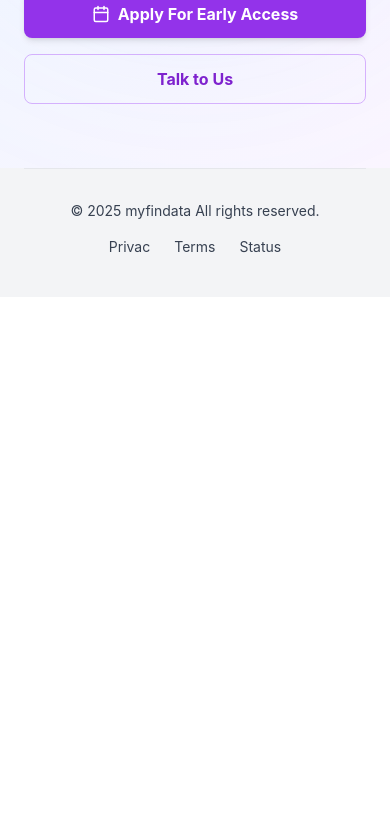
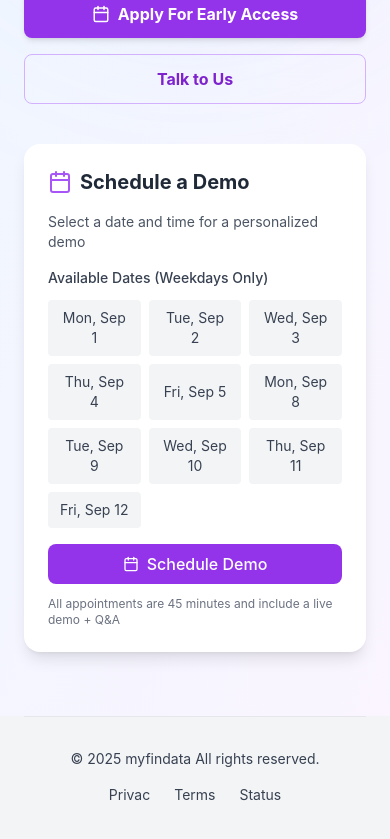
Before and after one commit to iregmember5/fin-data, a React (Vite) app: page / in a window 390 px wide. Shown: the part 10730-11569 px from the top of the page. Before the commit the page ends 11027 px from the top, so only its background shows below. Built offline with nearby package versions, Linux system fonts and the light colour scheme.

Commit message:
callender added how it works changes and add form connect with googlesheet with callender functiionality and all needed change

```diff
--- a/src/components/sections/CTA.tsx
+++ b/src/components/sections/CTA.tsx
@@ -29,6 +29,7 @@ const CTA: React.FC<{isDark: boolean, id?: string }> = ({isDark, id }) => {
 
   // Your Google Apps Script URL
   const GOOGLE_SCRIPT_URL = "https://script.google.com/macros/s/AKfycbwknL4h5troWlq8WIUVqCE9M96z_M1I3T6aqSE5UJ0ioPC3Yneu47ThWZUuix7eDcFSbg/exec";
+
   // Generate time slots (9 AM to 5 PM in 30-minute increments)
   const generateTimeSlots = () => {
     const times = [];
@@ -78,52 +79,15 @@ const CTA: React.FC<{isDark: boolean, id?: string }> = ({isDark, id }) => {
     setFormData(prev => ({ ...prev, appointmentTime: time }));
   };
 
-const handleSubmit = async (e: React.FormEvent) => {
-  e.preventDefault();
-  setIsLoading(true);
+  const handleMyPowerlyRedirect = () => {
+    window.open('http://mypowerly.com/', '_blank');
+  };
+
+  const handleCloseModal = () => {
+    setShowModal(false);
+    setSubmitted(false);
+    setShowCalendar(false);
     setError("");
-
-  try {
-    // Prepare form data for Google Sheets
-    const formDataForSheets = new URLSearchParams();
-    formDataForSheets.append("name", formData.name); // REMOVE ()
-    formDataForSheets.append("email", formData.email); // REMOVE ()
-    formDataForSheets.append("phone", formData.phone); // REMOVE ()
-    formDataForSheets.append("profiles", formData.profiles); // REMOVE ()
-    formDataForSheets.append("useCases", formData.useCases.join(", "));
-    formDataForSheets.append("priorityReason", formData.priorityReason); // REMOVE ()
-    formDataForSheets.append("comments", formData.comments); // REMOVE ()
-    formDataForSheets.append("agreeToPromotions", formData.agreeToPromotions ? "Yes" : "No");
-    formDataForSheets.append("reminder24h", formData.reminder24h ? "Yes" : "No");
-    formDataForSheets.append("reminder1h", formData.reminder1h ? "Yes" : "No");
-    formDataForSheets.append("reminder30m", formData.reminder30m ? "Yes" : "No");
-    formDataForSheets.append("reminder10m", formData.reminder10m ? "Yes" : "No");
-
-    // Add appointment data if selected
-    if (formData.appointmentDate && formData.appointmentTime) {
-      formDataForSheets.append("appointmentDate", formData.appointmentDate); // REMOVE ()
-      formDataForSheets.append("appointmentTime", formData.appointmentTime); // REMOVE ()
-    }
-
-    const response = await fetch(GOOGLE_SCRIPT_URL, {
-      method: 'POST',
-      headers: {
-        'Content-Type': 'application/x-www-form-urlencoded',
-      },
-      body: formDataForSheets.toString()
-    });
-
-      if (response.ok) {
-        const result = await response.json();
-        if (result.result === 'success') {
-          console.log("Data successfully sent to Google Sheets");
-          setSubmitted(true);
-
-          // Reset form after 3 seconds
-          setTimeout(() => {
-            setSubmitted(false);
-            setShowModal(false);
-            setIsLoading(false);
     setFormData({
       name: "",
       email: "",
@@ -142,7 +106,49 @@ const handleSubmit = async (e: React.FormEvent) => {
     });
     setSelectedDate("");
     setSelectedTime("");
-          }, 3000);
+  };
+
+const handleSubmit = async (e: React.FormEvent) => {
+  e.preventDefault();
+  setIsLoading(true);
+  setError("");
+
+  try {
+    // Prepare form data for Google Sheets
+    const formDataForSheets = new URLSearchParams();
+    formDataForSheets.append("name", formData.name);
+    formDataForSheets.append("email", formData.email);
+    formDataForSheets.append("phone", formData.phone);
+    formDataForSheets.append("profiles", formData.profiles);
+    formDataForSheets.append("useCases", formData.useCases.join(", "));
+    formDataForSheets.append("priorityReason", formData.priorityReason);
+    formDataForSheets.append("comments", formData.comments);
+    formDataForSheets.append("agreeToPromotions", formData.agreeToPromotions ? "Yes" : "No");
+    formDataForSheets.append("reminder24h", formData.reminder24h ? "Yes" : "No");
+    formDataForSheets.append("reminder1h", formData.reminder1h ? "Yes" : "No");
+    formDataForSheets.append("reminder30m", formData.reminder30m ? "Yes" : "No");
+    formDataForSheets.append("reminder10m", formData.reminder10m ? "Yes" : "No");
+
+    // Add appointment data if selected
+    if (formData.appointmentDate && formData.appointmentTime) {
+      formDataForSheets.append("appointmentDate", formData.appointmentDate);
+      formDataForSheets.append("appointmentTime", formData.appointmentTime);
+    }
+
+    const response = await fetch(GOOGLE_SCRIPT_URL, {
+      method: 'POST',
+      headers: {
+        'Content-Type': 'application/x-www-form-urlencoded',
+      },
+      body: formDataForSheets.toString()
+    });
+
+      if (response.ok) {
+        const result = await response.json();
+        if (result.result === 'success') {
+          console.log("Data successfully sent to Google Sheets");
+          setSubmitted(true);
+          setIsLoading(false);
         } else {
           throw new Error(result.error || 'Unknown error');
         }
@@ -196,7 +202,9 @@ const handleSubmit = async (e: React.FormEvent) => {
             : "bg-gradient-to-r from-purple-300/30 via-cyan-300/20 to-purple-400/30"
         }`} />
 
-        <div className="relative max-w-4xl mx-auto text-center px-6">
+        <div className="relative max-w-6xl mx-auto px-6 flex flex-col md:flex-row items-center gap-10">
+          {/* Left side with content */}
+          <div className="w-full md:w-3/5 text-center md:text-left">
             {/* Headline */}
             <h2 className={`text-3xl md:text-4xl font-bold leading-tight mb-4 ${
               isDark ? "text-white" : "text-gray-800"
@@ -212,7 +220,7 @@ const handleSubmit = async (e: React.FormEvent) => {
             </h2>
 
             {/* Subtext */}
-          <p className={`text-base md:text-lg max-w-2xl mx-auto mb-8 ${
+            <p className={`text-base md:text-lg max-w-2xl mx-auto md:mx-0 mb-8 ${
               isDark ? "text-gray-300" : "text-gray-600"
             }`}>
               From intake to delivery, myfindata eliminates tedious tasks while
@@ -220,7 +228,7 @@ const handleSubmit = async (e: React.FormEvent) => {
             </p>
 
             {/* CTA Buttons */}
-          <div className="flex flex-col sm:flex-row justify-center gap-4">
+            <div className="flex flex-col sm:flex-row gap-4 md:justify-start justify-center">
               <button
                 onClick={() => setShowModal(true)}
                 className={`font-bold py-3 px-6 rounded-lg shadow-md transition flex items-center justify-center gap-2 ${
@@ -241,6 +249,93 @@ const handleSubmit = async (e: React.FormEvent) => {
               </button>
             </div>
           </div>
+
+          {/* Right side with calendar */}
+          <div className="w-full md:w-2/5">
+            <div className={`p-6 rounded-2xl shadow-lg ${isDark ? "bg-gray-800" : "bg-white"}`}>
+              <h3 className={`text-xl font-bold mb-4 flex items-center gap-2 ${isDark ? "text-white" : "text-gray-800"}`}>
+                <Calendar className="text-purple-500" size={24} />
+                Schedule a Demo
+              </h3>
+              <p className={`text-sm mb-4 ${isDark ? "text-gray-300" : "text-gray-600"}`}>
+                Select a date and time for a personalized demo
+              </p>
+
+              {/* Calendar Date Picker */}
+              <div className="mb-4">
+                <h4 className={`font-medium mb-3 text-sm ${isDark ? "text-gray-300" : "text-gray-700"}`}>Available Dates (Weekdays Only)</h4>
+                <div className="grid grid-cols-3 gap-2 max-h-50 overflow-y-auto">
+                  {availableDates.map(date => (
+                    <button
+                      key={date}
+                      type="button"
+                      onClick={() => {
+                        handleDateSelect(date);
+                        setShowModal(true);
+                      }}
+                      className={`py-2 px-3 rounded text-sm transition ${
+                        selectedDate === date
+                          ? "bg-purple-600 text-white"
+                          : isDark
+                            ? "bg-gray-700 hover:bg-gray-600 text-white"
+                            : "bg-gray-100 hover:bg-gray-200 text-gray-700"
+                      }`}
+                    >
+                      {new Date(date).toLocaleDateString('en-US', {
+                        weekday: 'short',
+                        month: 'short',
+                        day: 'numeric'
+                      })}
+                    </button>
+                  ))}
+                </div>
+              </div>
+
+              {/* Time Slot Selector */}
+              {selectedDate && (
+                <div className="mb-4">
+                  <h4 className={`font-medium mb-2 text-sm ${isDark ? "text-gray-300" : "text-gray-700"}`}>Select Time</h4>
+                  <select
+                    value={formData.appointmentTime}
+                    onChange={(e) => handleTimeSelect(e.target.value)}
+                    className={`w-full py-2 px-3 rounded-lg border text-sm ${
+                      isDark
+                        ? "bg-gray-700 border-gray-600 text-white"
+                        : "bg-white border-gray-300 text-gray-900"
+                    }`}
+                  >
+                    <option value="">Select a time</option>
+                    {timeSlots.map(time => (
+                      <option key={time} value={time}>
+                        {new Date(`2000-01-01T${time}`).toLocaleTimeString('en-US', {
+                          hour: 'numeric',
+                          minute: '2-digit',
+                          hour12: true
+                        })}
+                      </option>
+                    ))}
+                  </select>
+                </div>
+              )}
+
+              <button
+                onClick={() => setShowModal(true)}
+                className={`w-full py-2 px-4 rounded-lg font-medium flex items-center justify-center gap-2 ${
+                  isDark
+                    ? "bg-purple-600 hover:bg-purple-700 text-white"
+                    : "bg-purple-600 hover:bg-purple-700 text-white"
+                }`}
+              >
+                <Calendar size={16} />
+                Schedule Demo
+              </button>
+
+              <p className={`text-xs mt-3 ${isDark ? "text-gray-400" : "text-gray-500"}`}>
+                All appointments are 45 minutes and include a live demo + Q&A
+              </p>
+            </div>
+          </div>
+        </div>
       </section>
 
       {/* Application Modal */}
@@ -251,11 +346,7 @@ const handleSubmit = async (e: React.FormEvent) => {
           }`}>
             {/* Close Button */}
             <button
-              onClick={() => {
-                setShowModal(false);
-                setShowCalendar(false);
-                setError("");
-              }}
+              onClick={handleCloseModal}
               className={`absolute top-4 right-4 rounded-full p-2 z-10 ${
                 isDark ? "hover:bg-gray-800" : "hover:bg-gray-100"
               }`}
@@ -270,6 +361,7 @@ const handleSubmit = async (e: React.FormEvent) => {
                 </div>
                 <h3 className="text-2xl font-bold mb-4">Application Submitted!</h3>
                 <p className="mb-6">Thank you for your interest. We'll be in touch soon with your early access details.</p>
+
                 {formData.appointmentDate && (
                   <div className={`p-4 rounded-lg mb-6 ${isDark ? "bg-gray-800" : "bg-blue-50"}`}>
                     <h4 className="font-semibold mb-2 flex items-center justify-center gap-2">
@@ -283,12 +375,33 @@ const handleSubmit = async (e: React.FormEvent) => {
                     </p>
                   </div>
                 )}
+
+                {/* MyPowerly Account Option */}
+                <div className={`p-4 rounded-lg mb-6 border-2 border-dashed ${
+                  isDark ? "bg-gray-800 border-gray-600" : "bg-purple-50 border-purple-300"
+                }`}>
+                  <p className="mb-4 text-sm">
+                    Would you like to create an account on MyPowerly.com?
+                  </p>
+                  <div className="flex flex-col sm:flex-row gap-3 justify-center">
                     <button
-                  onClick={() => setShowModal(false)}
-                  className="px-6 py-2 rounded-lg font-medium bg-purple-600 hover:bg-purple-700 text-white"
+                      onClick={handleMyPowerlyRedirect}
+                      className="px-6 py-2 rounded-lg font-medium bg-purple-600 hover:bg-purple-700 text-white transition"
                     >
-                  Close
+                      Yes, Create Account
                     </button>
+                    <button
+                      onClick={handleCloseModal}
+                      className={`px-6 py-2 rounded-lg font-medium transition ${
+                        isDark
+                          ? "bg-gray-700 hover:bg-gray-600 text-white"
+                          : "bg-gray-200 hover:bg-gray-300 text-gray-700"
+                      }`}
+                    >
+                      No, Thanks
+                    </button>
+                  </div>
+                </div>
               </div>
             ) : (
               <form onSubmit={handleSubmit} className="p-6 md:p-8">
```
Lines whose indentation alone changed are shown as unchanged.
